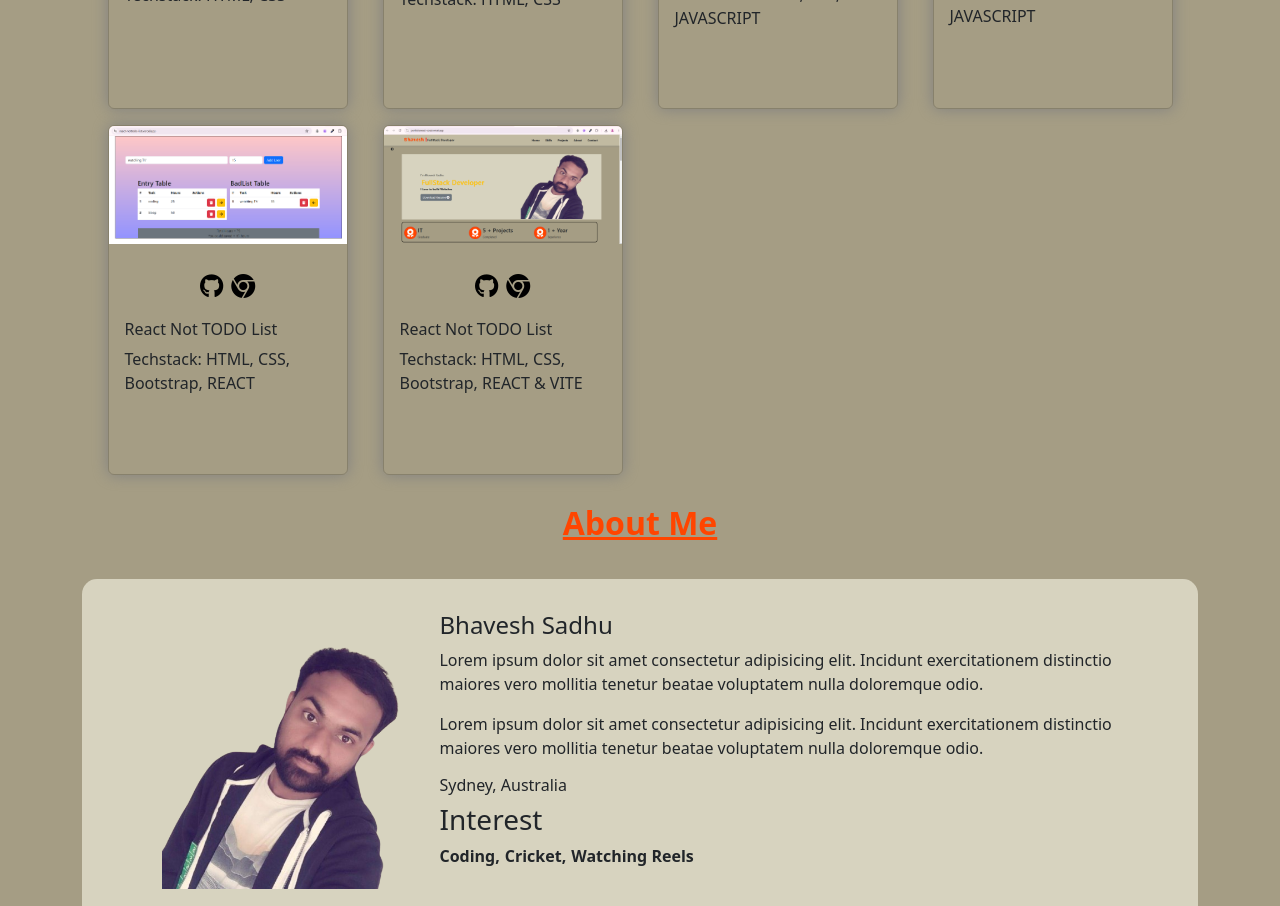
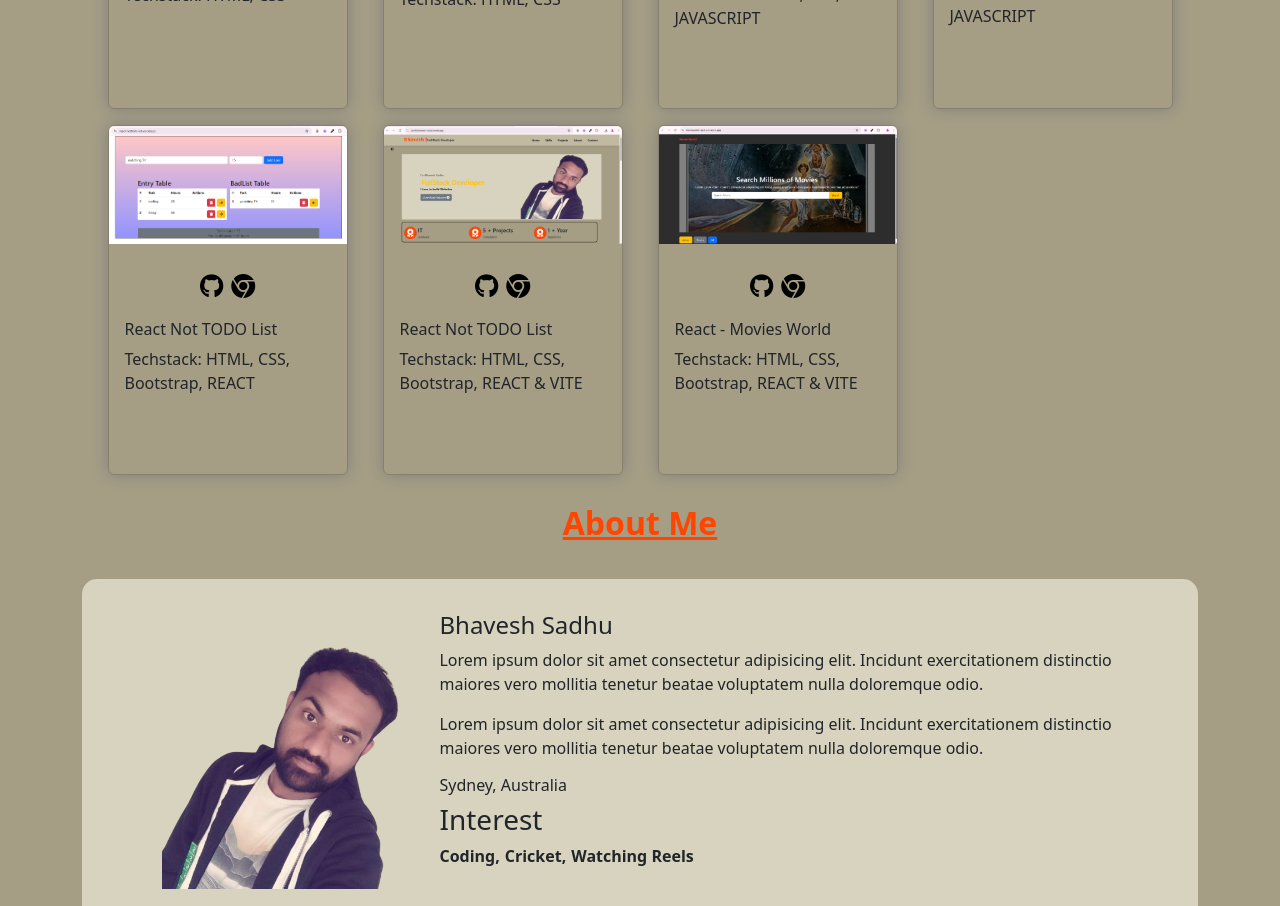
Before and after one commit to Bhaveshsadhu/portfolioreact, a React (Vite) app: page / in a window 1280 px wide. Shown: the part 1160-2066 px from the top of the page. Built offline with nearby package versions, Linux system fonts and the light colour scheme; a web font is replaced by a local one.

Commit message:
Movies World Project Added

```diff
--- a/src/Components/Projects.jsx
+++ b/src/Components/Projects.jsx
@@ -6,6 +6,7 @@ import reactNTDL from "../assets/reactNTDL.png";
 import contactlistapi from "../assets/contactlistapi.png";
 import expcards from "../assets/expcards.png";
 import portfolio from "../assets/portfolio.png";
+import MoviesProject from "../assets/MoviesProject.png";
 
 export const Projects = () => {
   const projects = [
@@ -51,6 +52,13 @@ export const Projects = () => {
       title: "React Not TODO List",
       techstack: "Techstack: HTML, CSS, Bootstrap, REACT & VITE",
     },
+    {
+      img: MoviesProject,
+      github: "https://github.com/Bhaveshsadhu/movieworld-react.git",
+      url: "https://movieworld-react-eta.vercel.app/",
+      title: "React - Movies World",
+      techstack: "Techstack: HTML, CSS, Bootstrap, REACT & VITE",
+    },
   ];
   return (
     <section>
```
Also changed, not shown: src/assets/MoviesProject.png (added).
